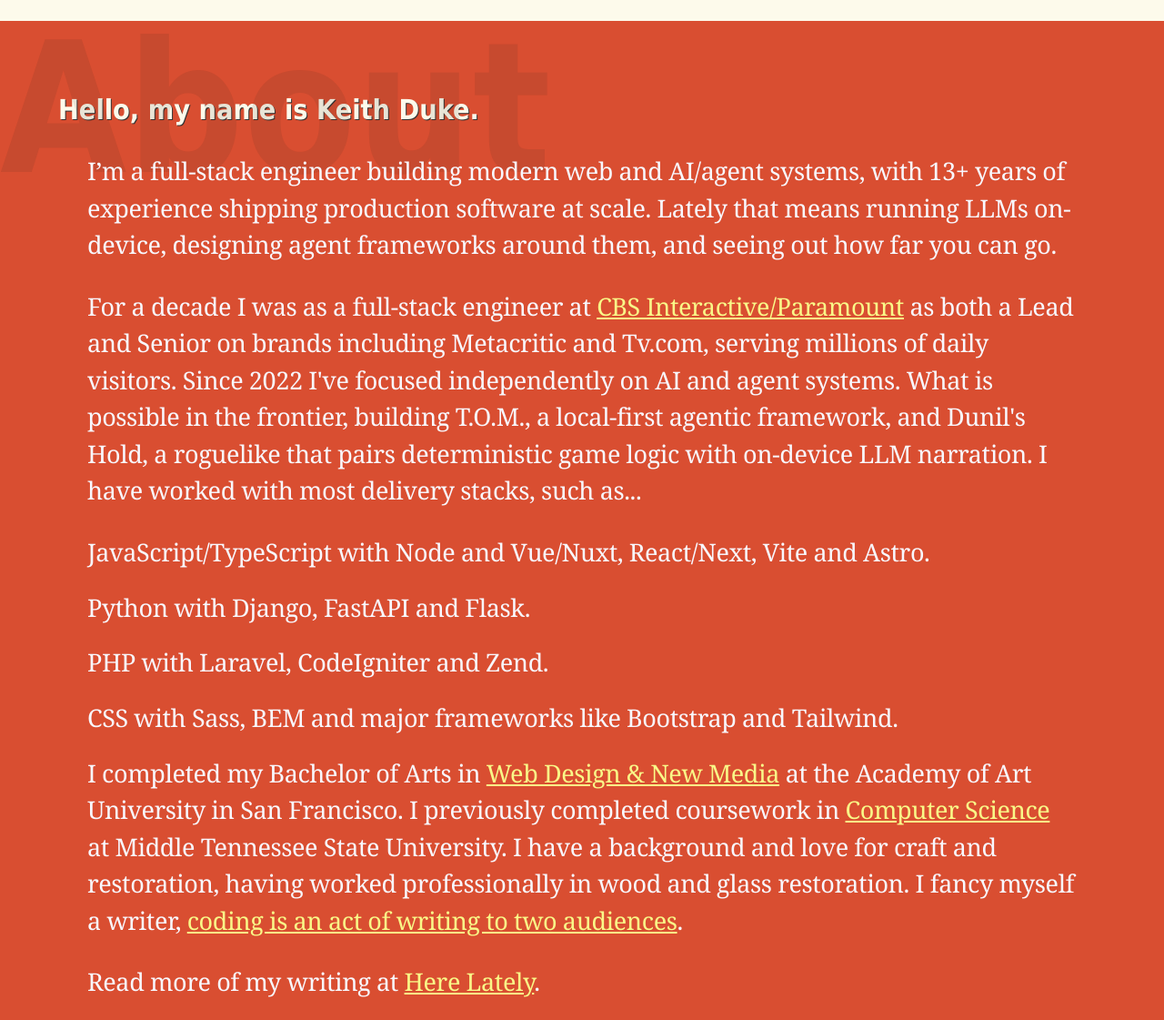
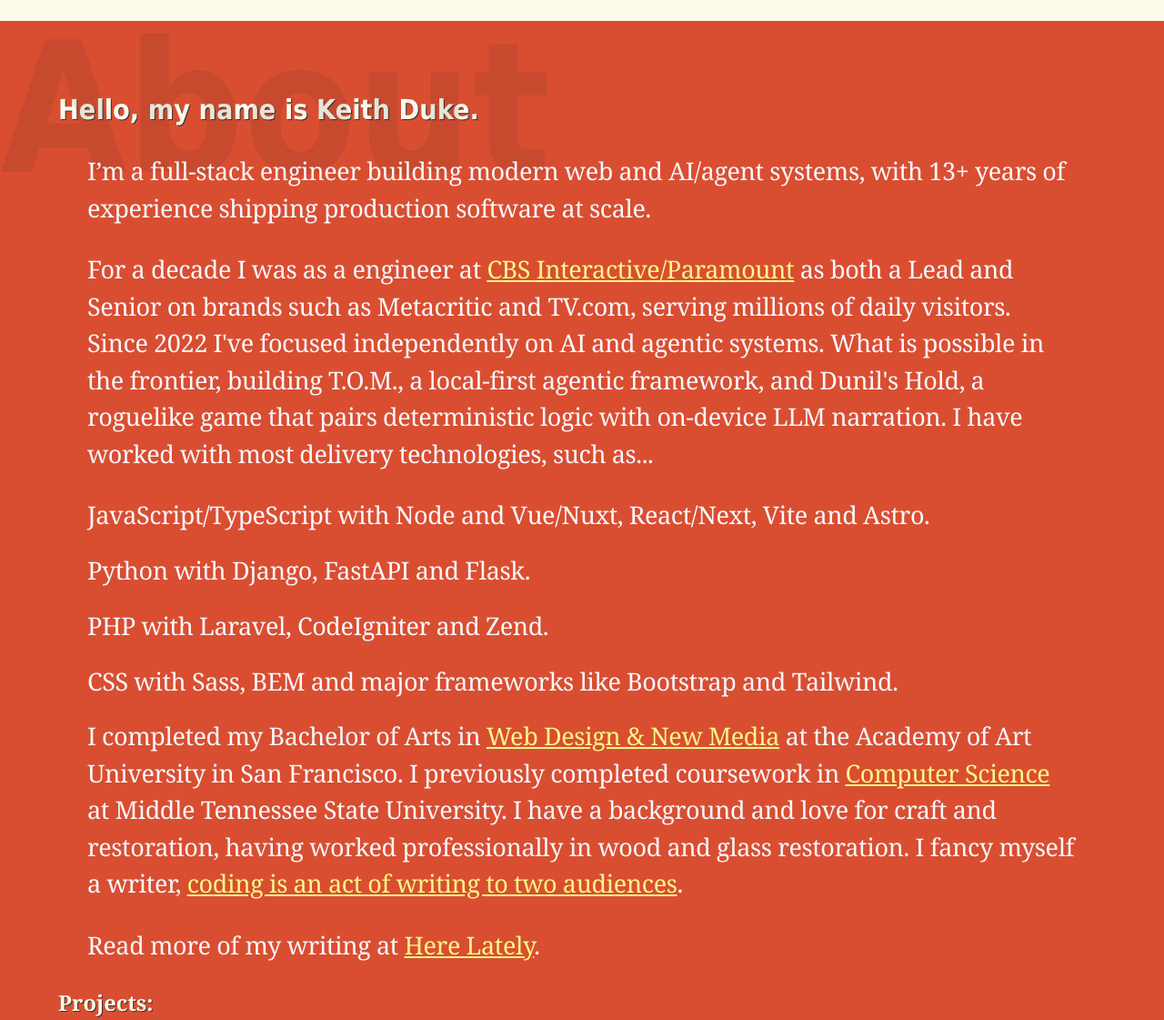
Before and after one commit to keithduke/keithduke.github.io, a plain HTML site: page index.html in a window 1280 px wide. Shown: the part 777-1898 px from the top of the page at 91% size. Drawn offline with Linux system fonts and the light colour scheme.

Commit message:
Updated badly written sentence and other tweaks

```diff
--- a/index.html
+++ b/index.html
@@ -27,13 +27,13 @@
       <h2>About</h2>
       <h1>Hello, my name is Keith Duke.</h1>
 
-      <p>I’m a full-stack engineer building modern web and AI/agent systems, with 13+ years of experience shipping production software at scale. Lately that means running LLMs on-device, designing agent frameworks around them, and seeing out how far you can go.</p>
+      <p>I’m a full-stack engineer building modern web and AI/agent systems, with 13+ years of experience shipping production software at scale.</p>
 
-      <p>For a decade I was as a full-stack engineer at
+      <p>For a decade I was as a engineer at
         <a href="https://cbsinteractive.com/about/">CBS Interactive/Paramount</a>
-        as both a Lead and Senior on brands including Metacritic and Tv.com, serving millions of daily visitors.
-        Since 2022 I've focused independently on AI and agent systems. What is possible in the frontier, building T.O.M., a local-first agentic framework, and Dunil's Hold, a roguelike that pairs deterministic game logic with on-device LLM narration.
-        I have worked with most delivery stacks, such as...
+        as both a Lead and Senior on brands such as Metacritic and TV.com, serving millions of daily visitors.
+        Since 2022 I've focused independently on AI and agentic systems. What is possible in the frontier, building T.O.M., a local-first agentic framework, and Dunil's Hold, a roguelike game that pairs deterministic logic with on-device LLM narration.
+        I have worked with most delivery technologies, such as...
       </p>
 
       <ul>
@@ -65,12 +65,11 @@
 
       <h3>Projects:</h3>
       <p><strong>AI & Agent Systems:</strong> <a href="https://github.com/keithduke/TOM-framework">TOM agent framework</a>.</p>
-      <p>A local-first agentic framework running Qwen 4B models entirely on-device via Apple's MLX, nothing leaves the host machine. Written in Python.
+      <p>A local-first agentic framework running Qwen models entirely on-device via Apple's MLX, nothing leaves the host machine. Written in Python. This is one of my earlier designs, there are useful pieces in it if you are looking for specifics on working with MLX.
 
       I'm currently building v5 in private: a fifth rearchitecture with fewer third-party dependencies and a multi-agent design — Qwen 3.5-4B as the primary reasoning agent, with Apple's on-device Foundation Models API running as a verifier sub-agent. It's my ongoing test of how far a small, fully local model stack can go at real coding tasks.</p>
       <p><strong>Web/Game Development:</strong> <a href="https://keithduke.net/dunils-hold.html">Dunil's Hold</a>.
       <p>An hybrid text-based roguelike for iOS. A deterministic, Swift-native game engine handles all combat and world state; a local LLM (Liquid AI LFM2, via MLX) supplies atmospheric narration on top. The model never invents game state, it only describes what already happened. Fully offline, zero data collection.</p>
-
     </section>
   </main>
 
```
